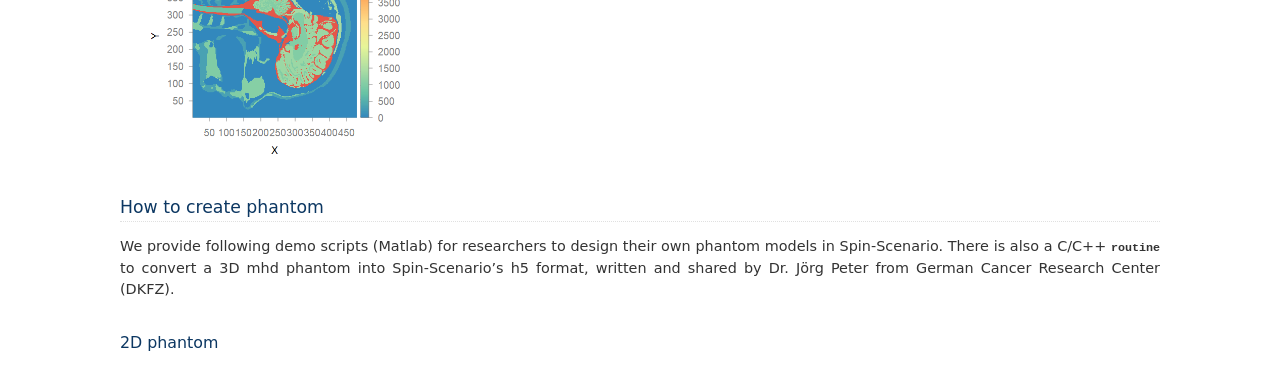
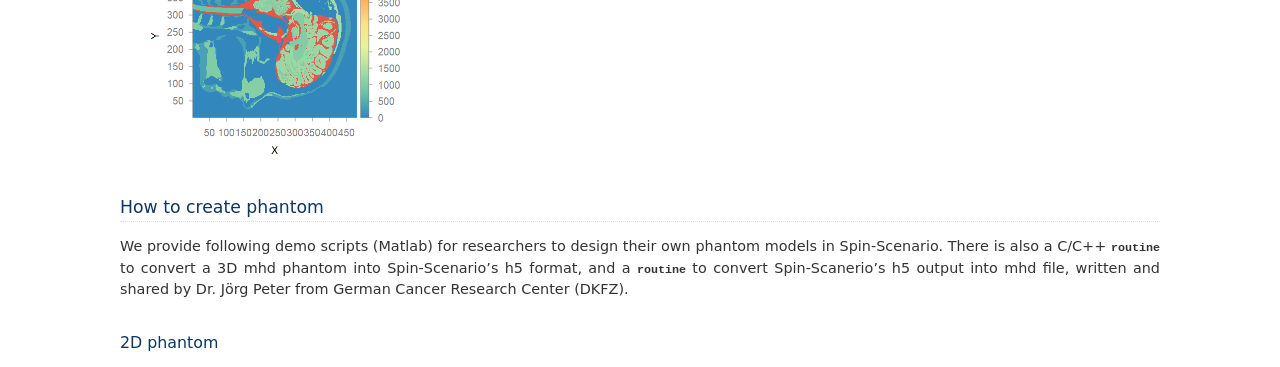
Before and after one commit to spin-scenario/spin-scenario, a Sphinx documentation site: the page built from docs/source/module/phantom.rst, in a window 1280 px wide and 900 px high, scrolled down 1053 px, cut to the strip 0-367 px from the top of the window. Built offline with Sphinx 7.4.7, drawn with Linux system fonts in a browser that asks for light colours.

Commit message:
add a C/C++ routine shared by Dr. Jörg Peter.

```diff
--- a/docs/source/module/phantom.rst
+++ b/docs/source/module/phantom.rst
@@ -32,7 +32,7 @@ gives a T1 map at slice number 175 along z axis.
 
 How to create phantom
 =====================
-We provide following demo scripts (Matlab) for researchers to design their own phantom models in Spin-Scenario. There is also a C/C++ :download:`routine <../../../examples/phantom/convert-mhd-phantom-to-spinscenario-h5.rar>` to convert a 3D mhd phantom into Spin-Scenario's h5 format, written and shared by Dr. Jörg Peter from German Cancer Research Center (DKFZ).
+We provide following demo scripts (Matlab) for researchers to design their own phantom models in Spin-Scenario. There is also a C/C++ :download:`routine <../../../examples/phantom/convert-mhd-phantom-to-spinscenario-h5.rar>` to convert a 3D mhd phantom into Spin-Scenario's h5 format, and a :download:`routine <../../../examples/phantom/convert-spinscenario-h5-results-to-mhd.rar>` to convert Spin-Scanerio's h5 output into mhd file, written and shared by Dr. Jörg Peter from German Cancer Research Center (DKFZ).
 
 2D phantom
 -----------
```
Also changed, not shown: 1 other file.
